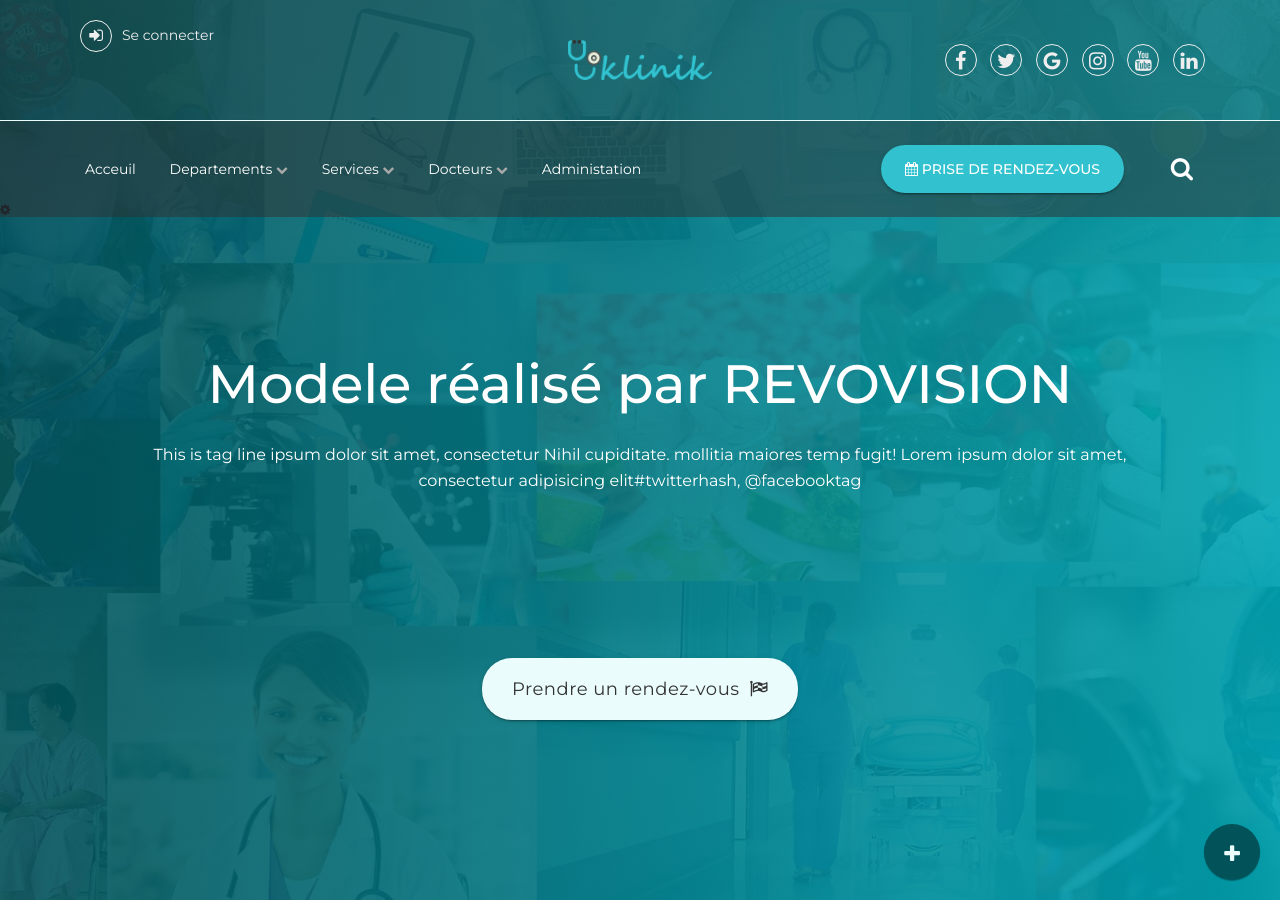
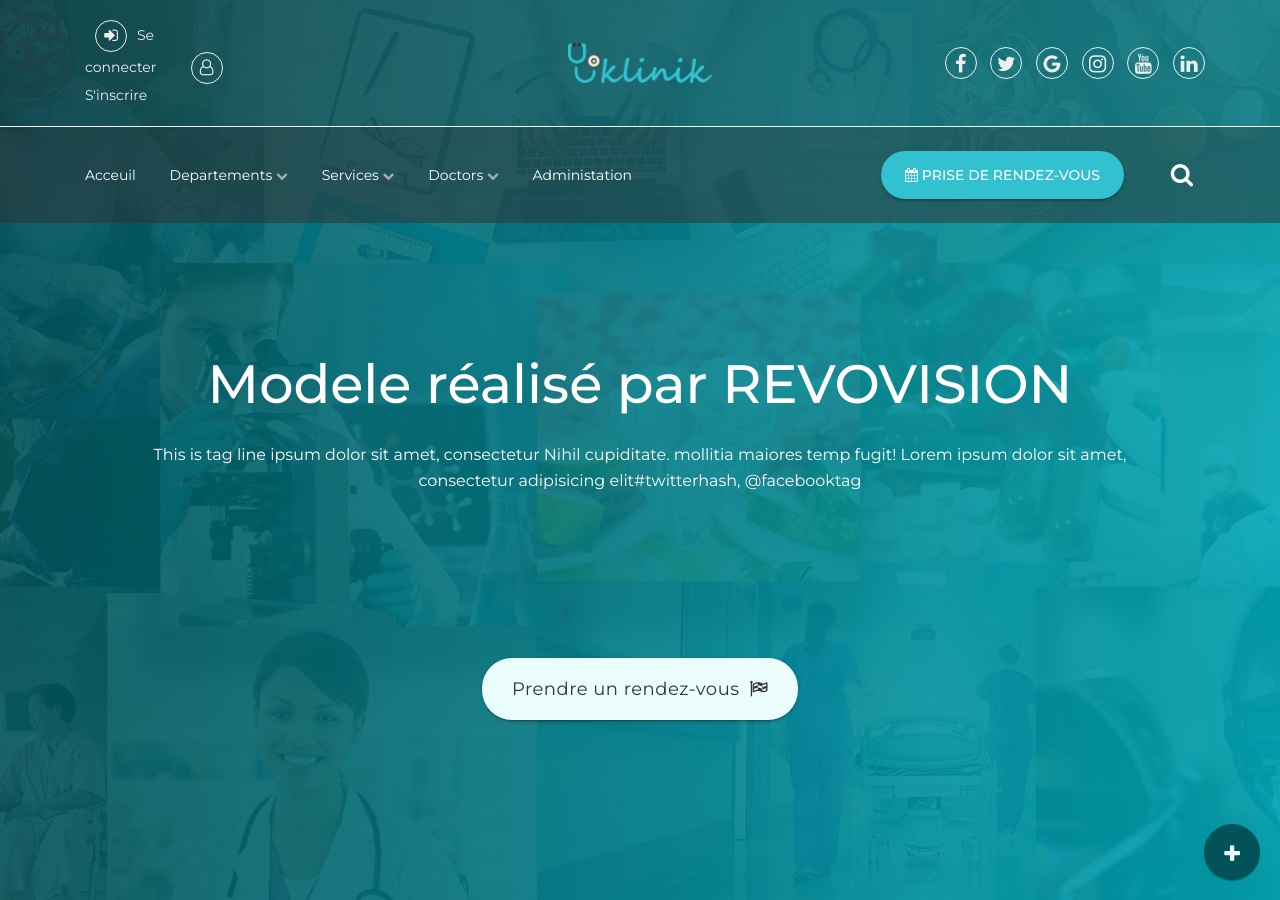
Before and after one commit to gabslim912/clinique, a Jekyll site: the page built from index.md, in a window 1280 px wide and 900 px high. Built offline with Jekyll 4.4.1, drawn with Linux system fonts in a browser that asks for light colours.

Commit message:
bug version mobile et testimonials

```diff
--- a/_includes/head.html
+++ b/_includes/head.html
@@ -11,7 +11,7 @@
     <!-- Font Awesoeme Stylesheet CSS -->
     <link rel="stylesheet" href="/font-awesome/css/font-awesome.min.css" />
     <!-- Google web Font -->
-    <link rel="stylesheet" type="text/css" href="https://fonts.googleapis.com/css?family=Montserrat:400,500">
+    <link rel="stylesheet" type="text/css" href="https://fonts.googleapis.com/css?family=Montserrat:400,500,600">
     <!-- Bootstrap core CSS -->
     <link rel="stylesheet" href="/css/bootstrap.min.css">
     <!-- Material Design Lite Stylesheet CSS -->
--- a/_includes/header.html
+++ b/_includes/header.html
@@ -2,11 +2,11 @@
     <div class="layer-stretch hdr-center">
         <div class="row align-items-center">
             <div class="col-5 d-none d-sm-none d-md-block d-lg-block d-xl-block">
+                <div class="col-5 d-none d-sm-none d-md-block d-lg-block d-xl-block">
                     <div class="hdr-center-account text-left p-0">
-                        <a class="font-14 mr-4" data-toggle="modal" data-target="#loginpopup"><i class="fa fa-sign-in"></i>Se connecter</a>
-                        <li class="mdl-menu__item"><a data-toggle="modal" data-target="#loginpopup"><i class="fa fa-sign-in"></i>Se connecter</a></li>
-
-
+                        <a class="font-14 mr-4"><i class="fa fa-sign-in"></i>Se connecter</a>
+                        <a class="font-14"><i class="fa fa-user-o"></i>S'inscrire</a>
+                    </div>
                 </div>
             </div>
             <div class="col">
@@ -18,47 +18,46 @@
                 <div class="pull-right">
                         <ul class="social-list social-list-white">
                             <li>
-                                <a href="#" id="hdr-facebook" class="fa fa-facebook rounded" tabindex="0"></a>
-                                <span class="mdl-tooltip mdl-tooltip--bottom" data-mdl-for="hdr-facebook" data-upgraded=",MaterialTooltip">Facebook</span>
+                                <a href="#" id="hdr-facebook" class="fa fa-facebook rounded"></a>
+                                <span class="mdl-tooltip mdl-tooltip--bottom" data-mdl-for="hdr-facebook">Facebook</span>
                             </li>
                             <li>
-                                <a href="#" id="hdr-twitter" class="fa fa-twitter rounded" tabindex="0"></a>
-                                <span class="mdl-tooltip mdl-tooltip--bottom" data-mdl-for="hdr-twitter" data-upgraded=",MaterialTooltip">Twitter</span>
+                                <a href="#" id="hdr-twitter" class="fa fa-twitter rounded"></a>
+                                <span class="mdl-tooltip mdl-tooltip--bottom" data-mdl-for="hdr-twitter">Twitter</span>
                             </li>
                             <li>
-                                <a href="#" id="hdr-google" class="fa fa-google rounded" tabindex="0"></a>
-                                <span class="mdl-tooltip mdl-tooltip--bottom" data-mdl-for="hdr-google" data-upgraded=",MaterialTooltip">Google</span>
+                                <a href="#" id="hdr-google" class="fa fa-google rounded"></a>
+                                <span class="mdl-tooltip mdl-tooltip--bottom" data-mdl-for="hdr-google">Google</span>
                             </li>
                             <li>
-                                <a href="#" id="hdr-instagram" class="fa fa-instagram rounded" tabindex="0"></a>
-                                <span class="mdl-tooltip mdl-tooltip--bottom" data-mdl-for="hdr-instagram" data-upgraded=",MaterialTooltip">Instagram</span>
+                                <a href="#" id="hdr-instagram" class="fa fa-instagram rounded"></a>
+                                <span class="mdl-tooltip mdl-tooltip--bottom" data-mdl-for="hdr-instagram">Instagram</span>
                             </li>
                             <li>
-                                <a href="#" id="hdr-youtube" class="fa fa-youtube rounded" tabindex="0"></a>
-                                <span class="mdl-tooltip mdl-tooltip--bottom" data-mdl-for="hdr-youtube" data-upgraded=",MaterialTooltip">Youtube</span>
+                                <a href="#" id="hdr-youtube" class="fa fa-youtube rounded"></a>
+                                <span class="mdl-tooltip mdl-tooltip--bottom" data-mdl-for="hdr-youtube">Youtube</span>
                             </li>
                             <li>
-                                <a href="#" id="hdr-linkedin" class="fa fa-linkedin rounded" tabindex="0"></a>
-                                <span class="mdl-tooltip mdl-tooltip--bottom" data-mdl-for="hdr-linkedin" data-upgraded=",MaterialTooltip">Linkedin</span>
+                                <a href="#" id="hdr-linkedin" class="fa fa-linkedin rounded"></a>
+                                <span class="mdl-tooltip mdl-tooltip--bottom" data-mdl-for="hdr-linkedin">Linkedin</span>
                             </li>
                         </ul>
                     </div>
             </div>
         </div>
     </div>
-        <div class="header-transparent-menu" style="z-index: 1000;">
+    <div class="header-transparent-menu">
             <div class="hdr layer-stretch">
                 <div class="row align-items-center justify-content-end">
                     <!-- Start Menu Section -->
-                    <ul class="col menu text-left" style="display: block; left: inherit;">
+                    <ul class="col menu text-left">
                         <li>
-                            <a href="/"  id="menu-home" class="mdl-button mdl-js-button mdl-js-ripple-effect" data-upgraded=",MaterialButton,MaterialRipple">Acceuil</a>
+                            <a id="menu-home" class="mdl-button mdl-js-button mdl-js-ripple-effect">Acceuil</i></a>
                         </li>
                         <li class="menu-megamenu-li">
-                            <a id="menu-pages" class="mdl-button mdl-js-button mdl-js-ripple-effect" data-upgraded=",MaterialButton,MaterialRipple">Departements <i class="fa fa-chevron-down"></i><span class="mdl-button__ripple-container"><span class="mdl-ripple"></span></span></a>
+                            <a id="menu-pages" class="mdl-button mdl-js-button mdl-js-ripple-effect">Departements <i class="fa fa-chevron-down"></i></a>
                             <ul class="menu-megamenu">
                                 <li class="row">
-
                                     <div class="col-lg-4">
                                         <div class="megamenu-ttl">Departements</div>
                                         <ul>
@@ -77,7 +76,6 @@
 
                                         </ul>
                                     </div>
-
                                     <div class="col-lg-4">
                                         <div class="theme-img">
                                             <img src="/clinik_files/service-5.jpg" alt="">
@@ -95,7 +93,7 @@
                             </ul>
                         </li>
                         <li class="menu-megamenu-li">
-                            <a id="menu-doctor" class="mdl-button mdl-js-button mdl-js-ripple-effect" data-upgraded=",MaterialButton,MaterialRipple">Docteurs <i class="fa fa-chevron-down"></i><span class="mdl-button__ripple-container"><span class="mdl-ripple"></span></span></a>
+                            <a id="menu-doctor" class="mdl-button mdl-js-button mdl-js-ripple-effect">Doctors <i class="fa fa-chevron-down"></i></a>
                             <ul class="menu-megamenu">
                                 <li class="row">
                                     <div class="col-lg-6">
--- a/_layouts/default.html
+++ b/_layouts/default.html
@@ -2,7 +2,7 @@
 <!-- saved from url=(0039)http://pepdev.com/template/klinik/blue/ -->
 <html lang="en" class="mdl-js" style="height: auto;">
 {% include head.html %}
-<body style="overflow: visible;"><div class="color scroll-to-fixed-fixed" style="z-index: 1000; position: fixed; top: 200px; margin-left: 0px; width: 1286px; left: 0px;"><div class="color-wrapper"><div class="color-handle"><i class="fa fa-gear"></i></div><div class="color-container"><a href="http://pepdev.com/template/klinik/blue" class="sidecolor-blue"></a><a href="http://pepdev.com/template/klinik/orange" class="sidecolor-orange"></a><a href="http://pepdev.com/template/klinik/purple" class="sidecolor-purple"></a><a href="http://pepdev.com/template/klinik/green" class="sidecolor-green"></a></div></div></div><div style="display: block; width: 1286px; height: 0px; float: none;"></div>
+<body style="overflow: visible;">
     <!-- Start Header Section -->
     {% include header.html %}
     <!-- Start Slider Section -->
--- a/_layouts/home.html
+++ b/_layouts/home.html
@@ -300,55 +300,55 @@ layout: default
         </div>
     </div><!-- End Blog Section -->
     <!-- Start Testimonial Section -->
-    <div id="testimonial" class="parallax-background parallax-background-3">
+     <div id="testimonial" class="parallax-background parallax-background-3">
         <div class="layer-stretch">
             <div class="layer-wrapper">
                 <div class="layer-ttl layer-ttl-white">
                     <h3>Commentaires de nos patients</h3>
                 </div>
                 <div class="layer-container">
-                    <div id="testimonial-slider" class="owl-carousel owl-theme theme-owl-dot owl-loaded owl-drag">
-
-
-
-
-
-                    <div class="owl-stage-outer"><div class="owl-stage" style="transform: translate3d(0px, 0px, 0px); transition: 0s; width: 5700px;"><div class="owl-item active" style="width: 1140px;"><div class="testimonial-block">
-                            <img class="img-responsive" src="./clinik_files/testimonial-1.jpg" alt="">
+                    <div id="testimonial-slider" class="owl-carousel owl-theme theme-owl-dot">
+                        <div class="testimonial-block">
+                            <img class="img-responsive" src="uploads/testimonial-1.jpg" alt="">
                             <div class="paragraph-medium paragraph-white">
                                 <i class="fa fa-quote-left"></i>
                                 Thank you for the remedy. I feel it has been working on a deeper subtle level. An inner seeing. I have had the feeling of a melting inside and great sense of peace and rightness. I experienced this before with your perception and treatment so thank you very much.
                             </div>
                             <a>Reuben Snow</a>
-                        </div></div><div class="owl-item" style="width: 1140px;"><div class="testimonial-block">
-                            <img class="img-responsive" src="./clinik_files/testimonial-2.jpg" alt="">
+                        </div>
+                        <div class="testimonial-block">
+                            <img class="img-responsive" src="uploads/testimonial-2.jpg" alt="">
                             <div class="paragraph-medium paragraph-white">
                                 <i class="fa fa-quote-left"></i>
                                 This was my second visit here I loved it first visit but love it more on my second visit. I loved thier facility and online system. Lorem ipsum dolor sit amet, consectetur adipisicing elit. Ipsam veniam sit nemo eveniet recusandae nihil nesciunt rerum alias.
                             </div>
                             <a>Julien Cain</a>
-                        </div></div><div class="owl-item" style="width: 1140px;"><div class="testimonial-block">
-                            <img class="img-responsive" src="./clinik_files/testimonial-3.jpg" alt="">
+                        </div>
+                        <div class="testimonial-block">
+                            <img class="img-responsive" src="uploads/testimonial-3.jpg" alt="">
                             <div class="paragraph-medium paragraph-white">
                                 <i class="fa fa-quote-left"></i>
                                 Thank you for the remedy. I feel it has been working on a deeper subtle level. An inner seeing. I have had the feeling of a melting inside and great sense of peace and rightness. I experienced this before with your perception and treatment so thank you very much.
                             </div>
                             <a>Naum Gabo</a>
-                        </div></div><div class="owl-item" style="width: 1140px;"><div class="testimonial-block">
-                            <img class="img-responsive" src="./clinik_files/testimonial-4.jpg" alt="">
+                        </div>
+                        <div class="testimonial-block">
+                            <img class="img-responsive" src="uploads/testimonial-4.jpg" alt="">
                             <div class="paragraph-medium paragraph-white">
                                 <i class="fa fa-quote-left"></i>
                                 Lorem ipsum dolor sit amet, consectetur adipisicing elit. Molestias corporis ad veniam, illo expedita aut quaerat voluptatem, magni voluptas necessitatibus omnis error quia deserunt asperiores beatae fugiat quisquam magnam mollitia!
                             </div>
                             <a>Winceton Logo</a>
-                        </div></div><div class="owl-item" style="width: 1140px;"><div class="testimonial-block">
-                            <img class="img-responsive" src="./clinik_files/testimonial-5.jpg" alt="">
+                        </div>
+                        <div class="testimonial-block">
+                            <img class="img-responsive" src="uploads/testimonial-5.jpg" alt="">
                             <div class="paragraph-medium paragraph-white">
                                 <i class="fa fa-quote-left"></i>
                                 Lorem ipsum dolor sit amet, consectetur adipisicing elit. Molestias corporis ad veniam, illo expedita aut quaerat voluptatem, magni voluptas necessitatibus omnis error quia deserunt asperiores beatae fugiat quisquam magnam mollitia!
                             </div>
                             <a>Robert Bratheon</a>
-                        </div></div></div></div><div class="owl-nav disabled"><div class="owl-prev">prev</div><div class="owl-next">next</div></div><div class="owl-dots"><div class="owl-dot active"><span></span></div><div class="owl-dot"><span></span></div><div class="owl-dot"><span></span></div><div class="owl-dot"><span></span></div><div class="owl-dot"><span></span></div></div></div>
+                        </div>
+                    </div>
                 </div>
             </div>
         </div>
```
Lines whose indentation alone changed are shown as unchanged.
